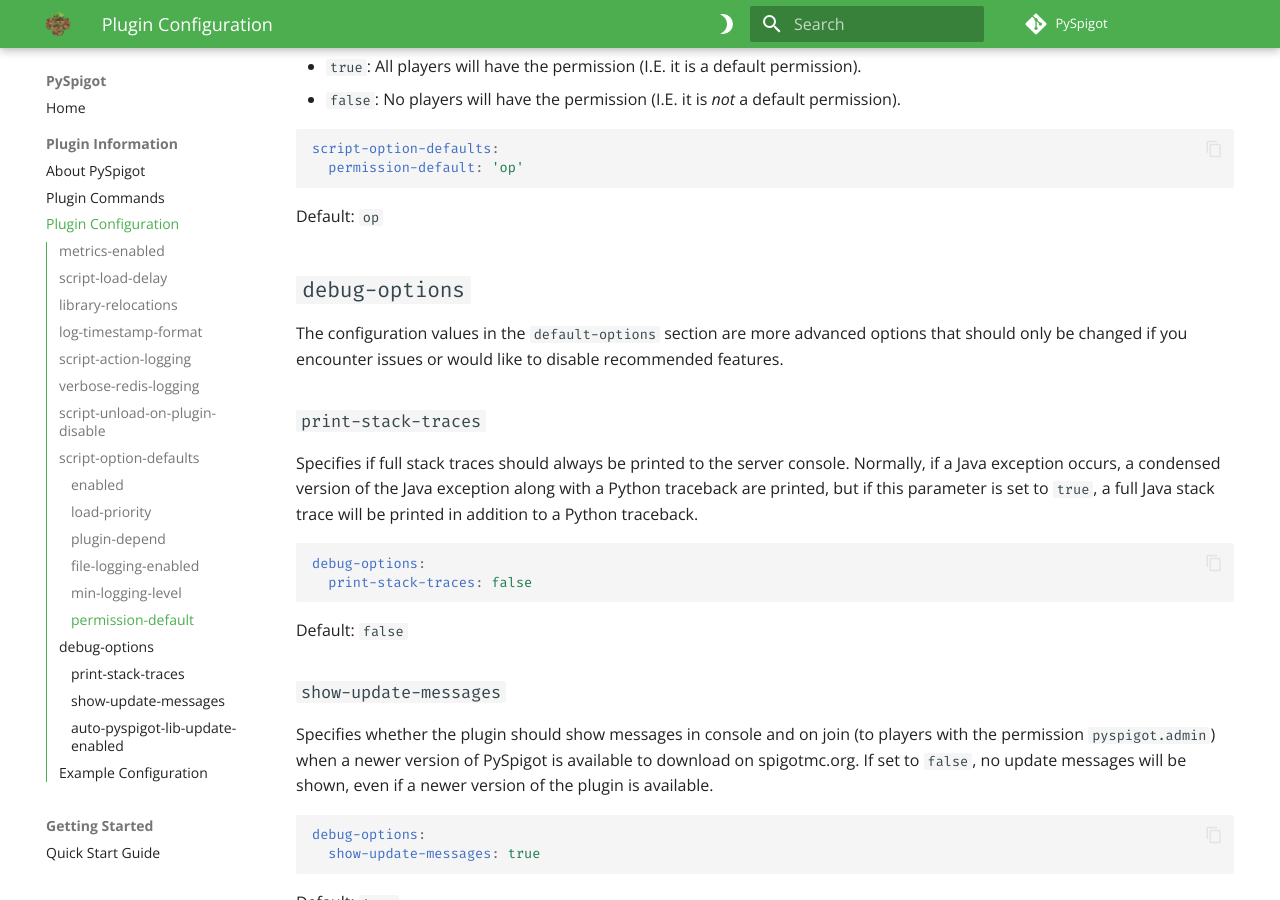
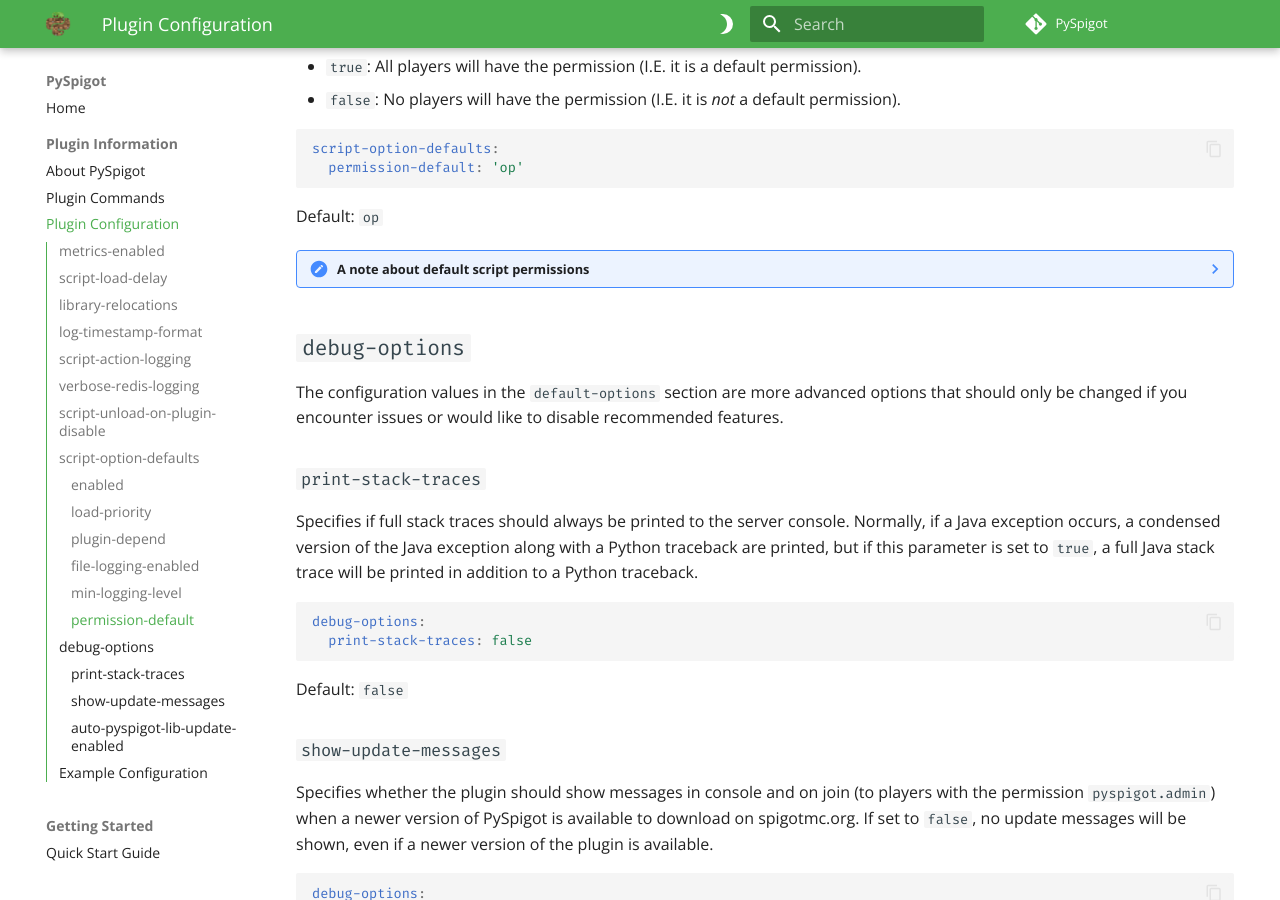
Before and after one commit to magicmq/pyspigot-documentation, an MkDocs documentation site: the page built from docs/pyspigot/pluginconfiguration.md, in a window 1280 px wide and 900 px high, scrolled down 3722 px. Built offline with MkDocs 1.6.1 and Material for MkDocs 9.7.7, drawn with Linux system fonts in a browser that asks for light colours; comment, search, counter and statistics services are not loaded; some of the changed lines change nothing that is shown.

Commit message:
Add note about default script permissions

```diff
--- a/docs/pyspigot/pluginconfiguration.md
+++ b/docs/pyspigot/pluginconfiguration.md
@@ -153,6 +153,13 @@
 
 Default: `op`
 
+??? note "A note about default script permissions"
+
+    The astute reader will notice that the `script-option-defaults` section of the config does not contain a `permissions` section to specify default script permissions. Originally, this feature existed, but it had to be removed, due to a quirk/bug in the way Bukkit parses permissions from the config file.
+
+    In order to get this feature working for the `script_options.yml` file, an entirely custom config system had to be written for the script options config to parse permissions. I considered doing the same for the plugin config in order to allow the user to specify default permissions, however, I decided against this as I realized that specifying a default list of script permissions wouldn't really be useful to most users.
+
+
 ## `debug-options`
 
 The configuration values in the `default-options` section are more advanced options that should only be changed if you encounter issues or would like to disable recommended features.
```
